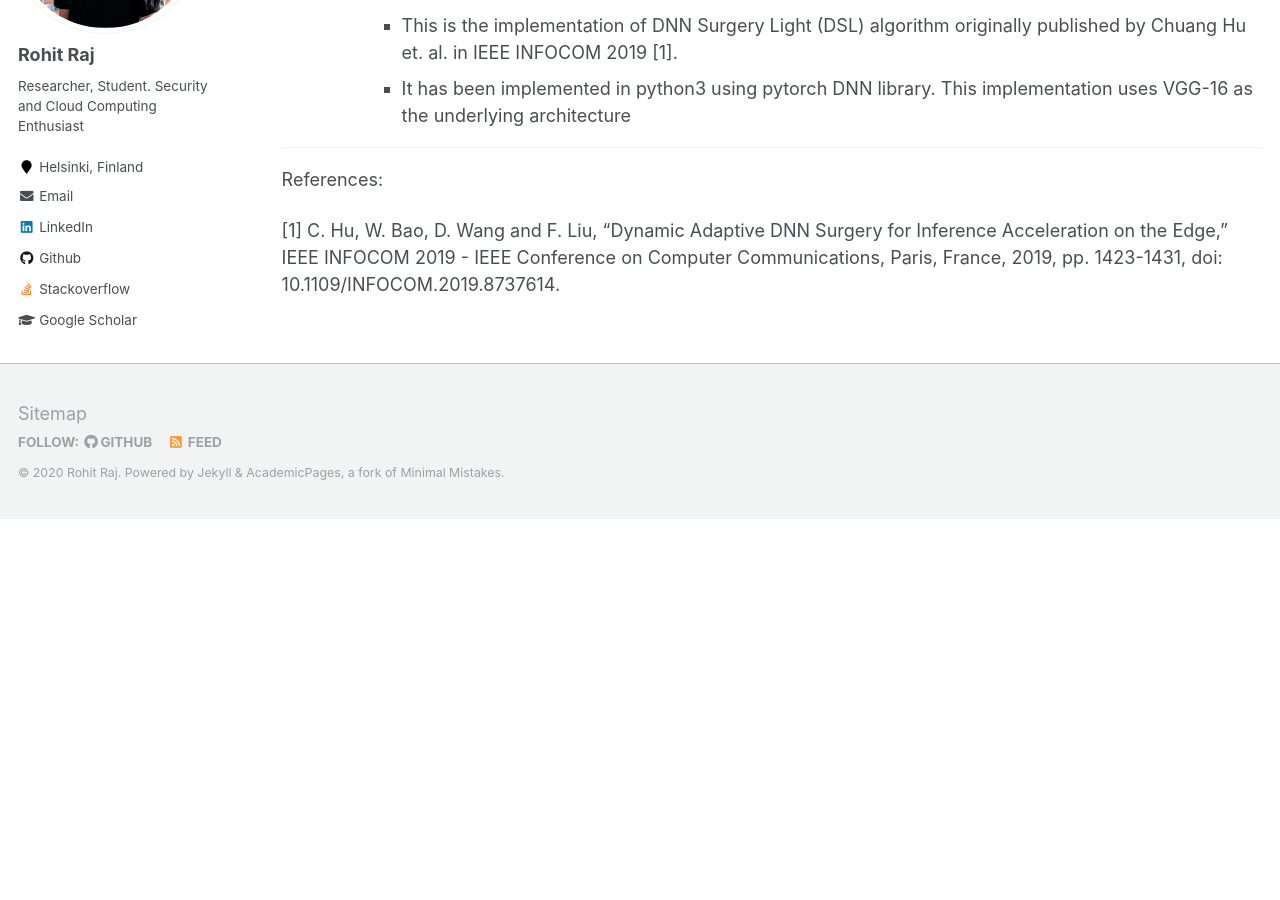
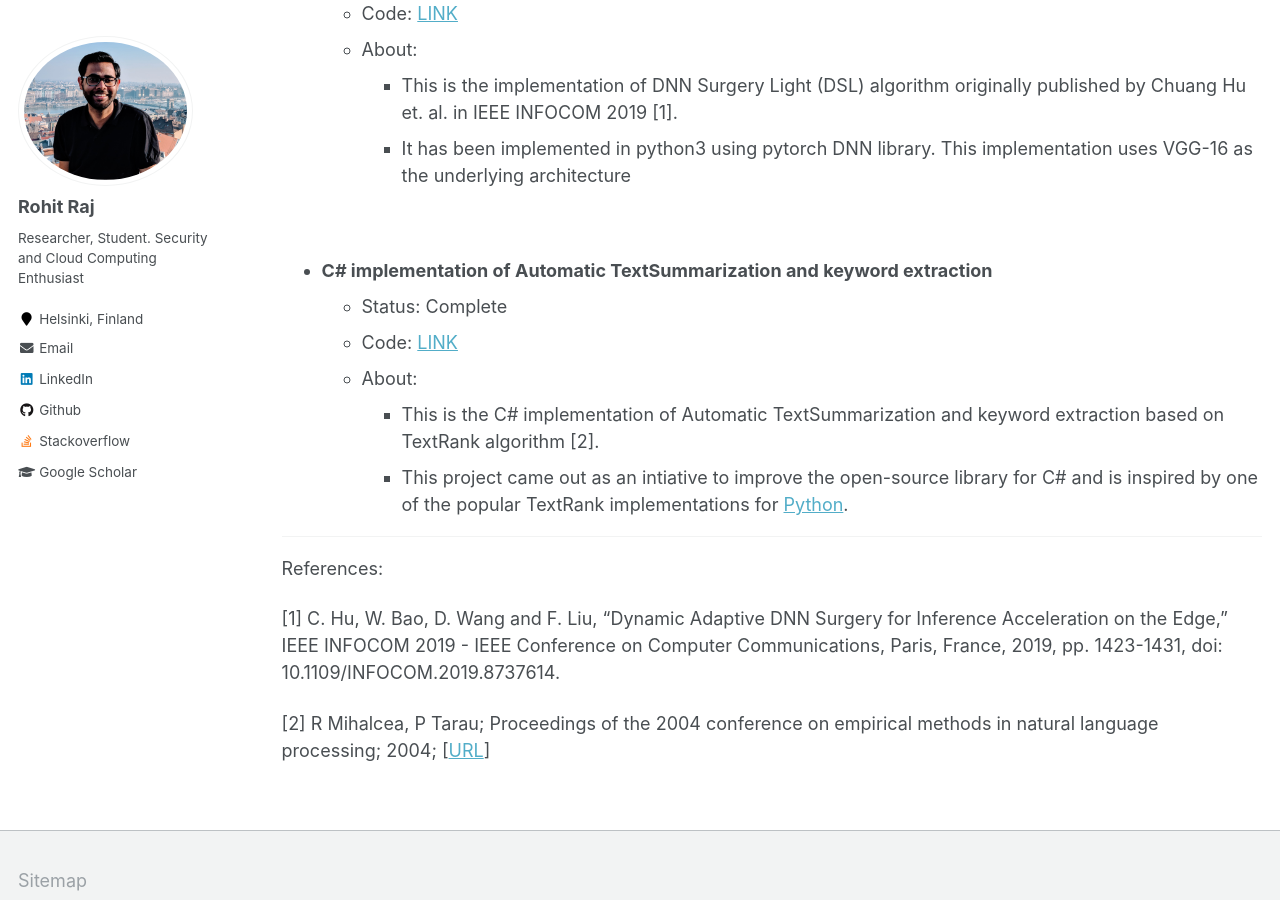
Before and after one commit to rohitshubham/myTestPage, a Jekyll site: the page built from _pages/projects.md, in a window 1280 px wide and 900 px high, scrolled down 638 px. Built offline with Jekyll 4.4.1, drawn with Linux system fonts in a browser that asks for light colours; before the commit the page ends 1157 px from its top, so only the background shows below that.

Commit message:
Updated the projects section

```diff
--- a/_pages/projects.md
+++ b/_pages/projects.md
@@ -16,6 +16,7 @@ author_profile: true
         * This framework is able to perform cross-layer cross -system dependency analytics inside an IIoT network.
         * Aids the IIoT developer in generating concrete dependency between two services inside the IIoT infrastructure.
 
+<br/>
 
 * __An implementation of Dynamic Adaptive DNN Surgery for Inference Acceleration on the Edge__
     * Status: Complete
@@ -24,9 +25,18 @@ author_profile: true
         * This is the implementation of DNN Surgery Light (DSL) algorithm originally published by Chuang Hu et. al. in IEEE INFOCOM 2019 [1].
         * It has been implemented in python3 using pytorch DNN library. This implementation uses VGG-16 as the underlying architecture
 
+<br/>
 
+* __C# implementation of Automatic TextSummarization and keyword extraction__
+    * Status: Complete
+    * Code: [LINK](https://github.com/ebenso/TextSummarizer)
+    * About:
+        * This is the C# implementation of Automatic TextSummarization and keyword extraction based on TextRank algorithm [2].
+        * This project came out as an intiative to improve the open-source library for C# and is inspired by one of the popular TextRank implementations for [Python](https://github.com/davidadamojr/TextRank).
 
 ---
 References:
 
 [1] C. Hu, W. Bao, D. Wang and F. Liu, "Dynamic Adaptive DNN Surgery for Inference Acceleration on the Edge," IEEE INFOCOM 2019 - IEEE Conference on Computer Communications, Paris, France, 2019, pp. 1423-1431, doi: 10.1109/INFOCOM.2019.8737614.
+
+[2] R Mihalcea, P Tarau; Proceedings of the 2004 conference on empirical methods in natural language processing; 2004; [[URL](http://www.aclweb.org/anthology/W04-3200)]
```
Also changed, not shown: _pages/cv.md (+7 -7 lines).
